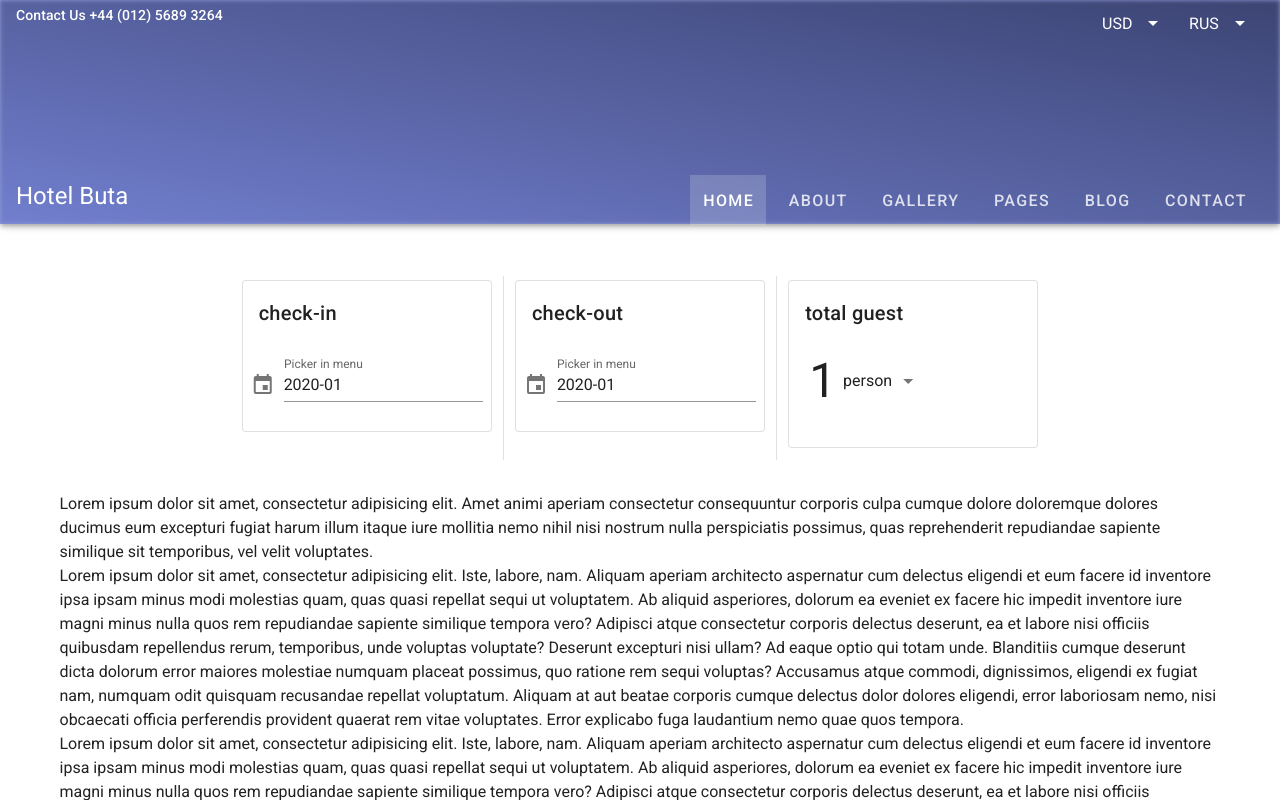
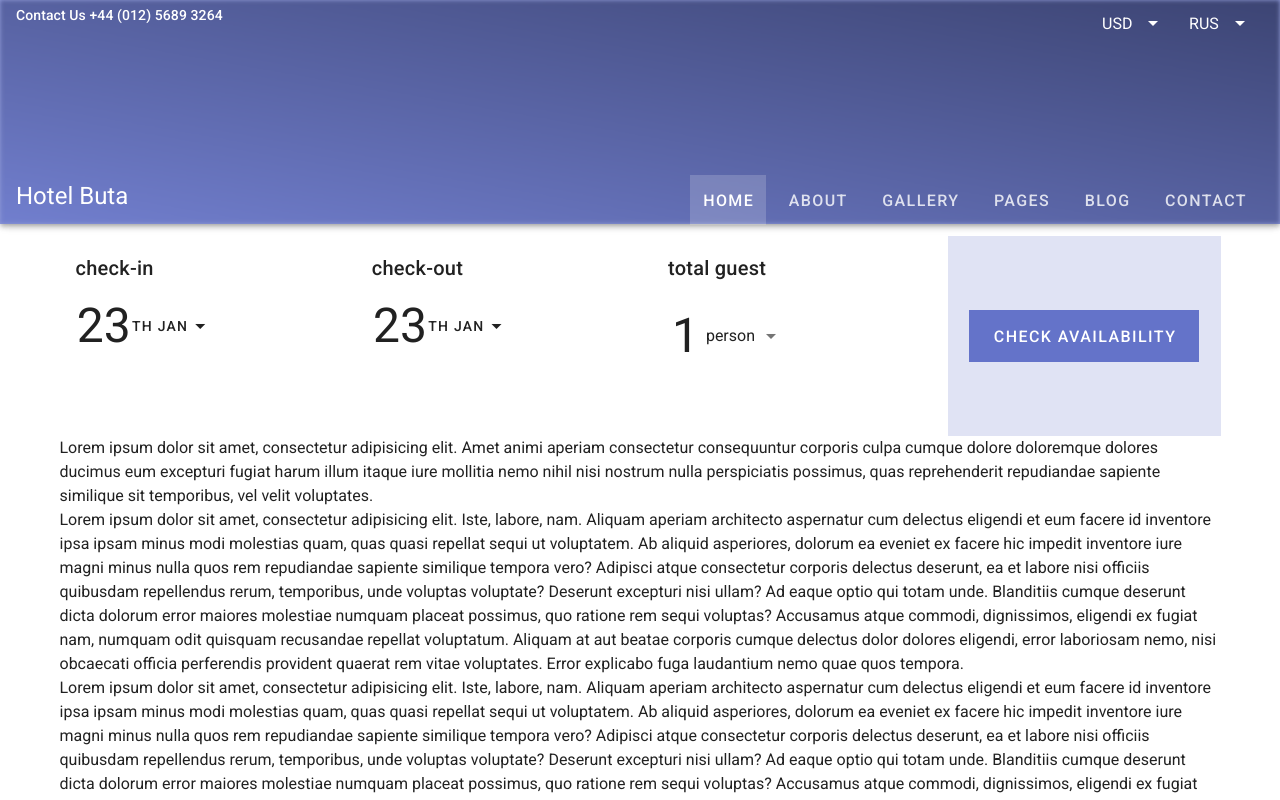
Before and after one commit to kachid/buta, a Nuxt app: page / in a window 1280 px wide. Shown: the top 800 px of the page. Built offline with nearby package versions, Linux system fonts and the light colour scheme.

Commit message:
fix style HotelAvailability elements

```diff
--- /dev/null
+++ b/components/CheckAvailability.vue
@@ -0,0 +1,20 @@
+<template>
+  <v-col cols="12" sm="6" md="4" lg="3">
+    <v-sheet
+      height="200"
+      color="rgba(100,115,201,.2)"
+      class="d-flex justify-center align-center"
+      tile
+    >
+      <v-btn color="rgb(100,115,201)" dark tile x-large depressed
+        >CHECK AVAILABILITY</v-btn
+      >
+    </v-sheet>
+  </v-col>
+</template>
+
+<script>
+export default {
+  name: 'CheckAvailability'
+}
+</script>
--- a/components/DatePicker.vue
+++ b/components/DatePicker.vue
@@ -3,25 +3,25 @@
     ref="menu"
     v-model="menu"
     :close-on-content-click="false"
-    :return-value.sync="date"
     transition="scale-transition"
     offset-y
     max-width="290px"
     min-width="290px"
   >
     <template v-slot:activator="{ on }">
-      <v-text-field
-        v-model="date"
-        label="Picker in menu"
-        prepend-icon="mdi-calendar"
-        readonly
-        v-on="on"
-      ></v-text-field>
+      <v-btn text v-on="on">
+        <span class="display-2">{{ day }}</span>
+        <span>th {{ month }}</span>
+        <v-icon>mdi-menu-down</v-icon>
+      </v-btn>
     </template>
-    <v-date-picker v-model="date" type="month" no-title scrollable>
-      <v-spacer></v-spacer>
-      <v-btn text color="primary" @click="menu = false">Cancel</v-btn>
-      <v-btn text color="primary" @click="$refs.menu.save(date)">OK</v-btn>
+    <v-date-picker
+      v-model="date"
+      no-title
+      scrollable
+      reactive
+      @change="$refs.menu.save(date)"
+    >
     </v-date-picker>
   </v-menu>
 </template>
@@ -30,9 +30,34 @@
 export default {
   name: 'DatePicker',
   data: () => ({
-    date: new Date().toISOString().substr(0, 7),
+    date: new Date().toISOString(),
     menu: false,
     modal: false
-  })
+  }),
+  computed: {
+    getDateFromISO() {
+      return new Date(Date.parse(this.date))
+    },
+    day() {
+      return this.getDateFromISO.getDate()
+    },
+    month() {
+      const months = [
+        'Jan',
+        'Feb',
+        'Mar',
+        'Apr',
+        'May',
+        'Jun',
+        'Jul',
+        'Aug',
+        'Sep',
+        'Oct',
+        'Nov',
+        'Dec'
+      ]
+      return months[this.getDateFromISO.getMonth()]
+    }
+  }
 }
 </script>
--- a/components/HotelAvailability.vue
+++ b/components/HotelAvailability.vue
@@ -1,20 +1,21 @@
 <template>
-  <v-row justify="center" class="ma-8">
+  <v-row justify="center" align-content="center">
     <app-hotel-availability-element title="check-in" is-date-picker />
-    <v-divider inset vertical />
     <app-hotel-availability-element title="check-out" is-date-picker />
-    <v-divider inset vertical />
-    <app-hotel-availability-element title="total guest" />
+    <app-hotel-availability-element title="total guest" no-gutter />
+    <app-check-availability />
   </v-row>
 </template>
 
 <script>
 import AppHotelAvailabilityElement from '@@/components/HotelAvailabilityElement'
+import AppCheckAvailability from '@@/components/CheckAvailability'
 
 export default {
   name: 'HotelAvailability',
   components: {
-    AppHotelAvailabilityElement
+    AppHotelAvailabilityElement,
+    AppCheckAvailability
   }
 }
 </script>
--- a/components/HotelAvailabilityElement.vue
+++ b/components/HotelAvailabilityElement.vue
@@ -1,12 +1,13 @@
 <template>
-  <v-col cols="12" sm="6" md="4" lg="3">
-    <v-card flat outlined>
+  <v-col cols="12" sm="6" md="4" lg="3" class="d-flex">
+    <v-card flat height="200" class="flex-grow-1">
       <v-card-title>{{ title }}</v-card-title>
       <v-card-actions>
         <app-date-picker v-if="isDatePicker" />
         <app-select-number-of-person v-else />
       </v-card-actions>
     </v-card>
+    <v-divider v-if="!noGutter" inset vertical class="flex-shrink-1" />
   </v-col>
 </template>
 
@@ -28,6 +29,10 @@ export default {
     isDatePicker: {
       type: Boolean,
       default: false
+    },
+    noGutter: {
+      type: Boolean,
+      default: false
     }
   }
 }
```
